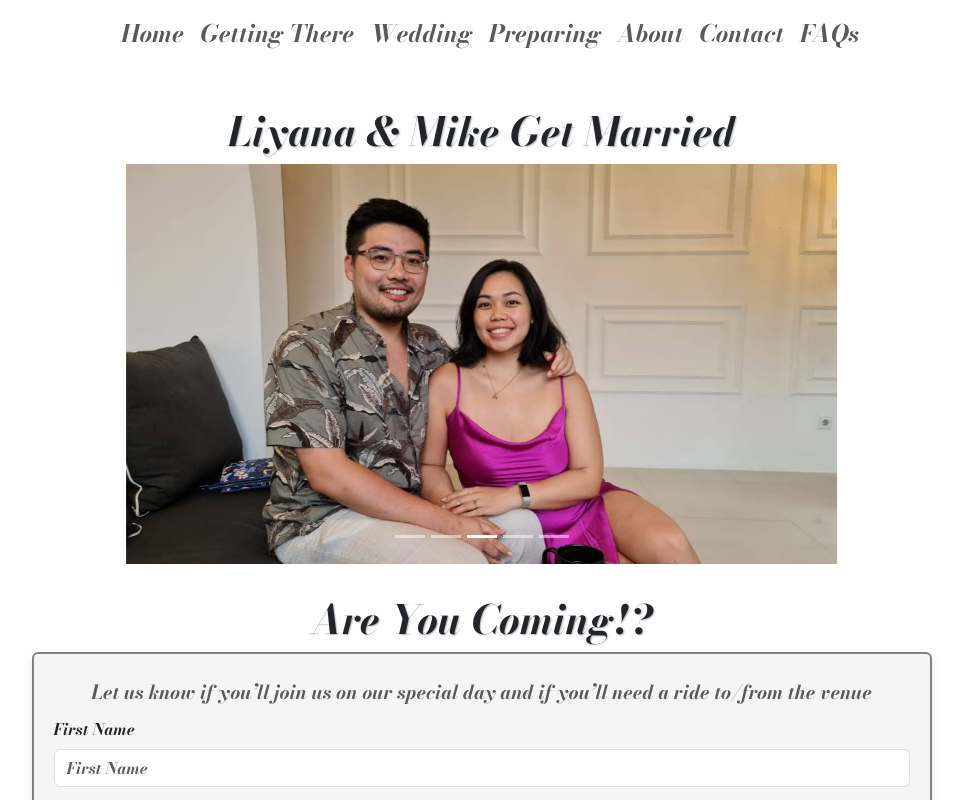
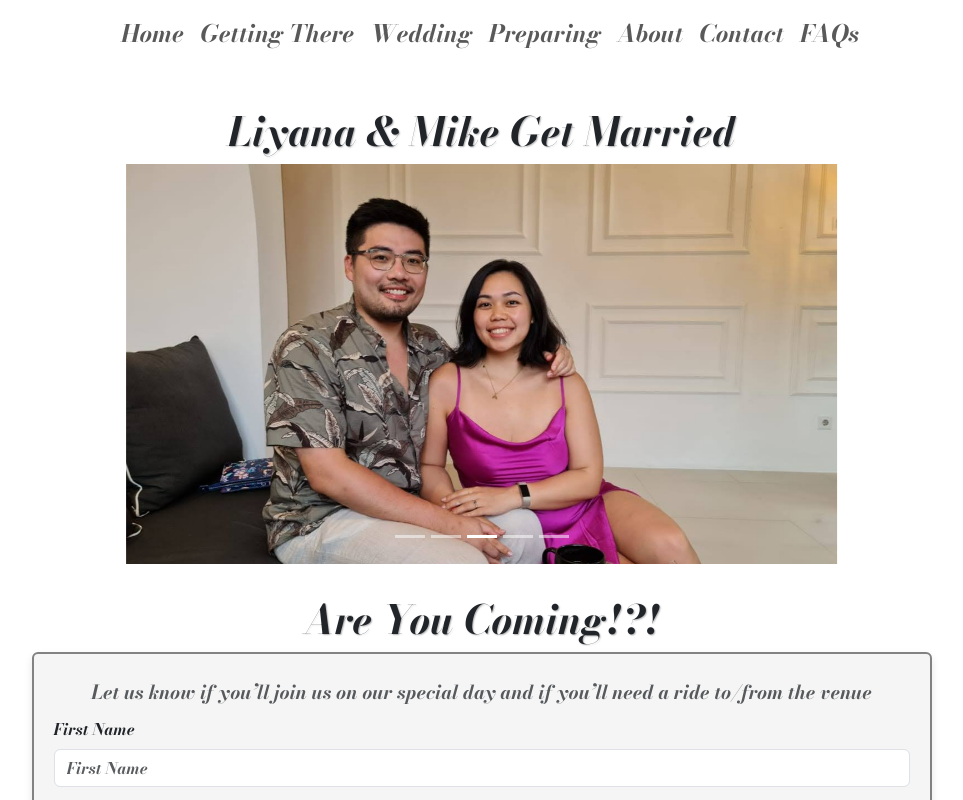
Before and after one commit to gforsythe/lMWeddingSite, a React (Create React App) app: page / in a window 1280 px wide. Shown: the top 800 px of the page, without its empty margins (150-1113 px from the left). Built offline with nearby package versions, Linux system fonts and the light colour scheme.

Commit message:
changes to fonsize of h1

```diff
--- a/src/App.js
+++ b/src/App.js
@@ -36,7 +36,7 @@ function App() {
       </Container>
       <ImageSlider />
 
-      <h2 className="text-center" style={{ paddingTop: "2rem", fontSize: "2.5rem" }}>Are You Coming!?</h2>
+      <h2 className="text-center" style={{ paddingTop: "2rem", fontSize: "2.5rem" }}>Are You Coming!?!</h2>
       <FormForGuests />
       <div id='about' />
 
```
